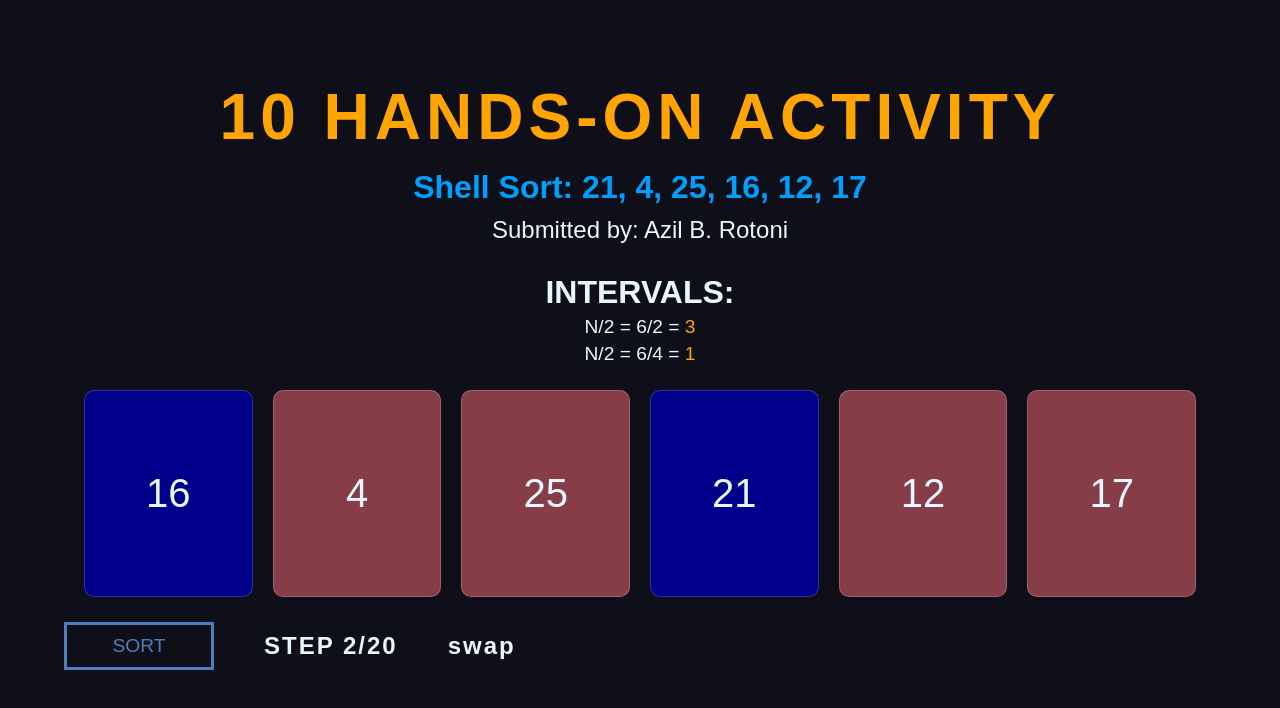
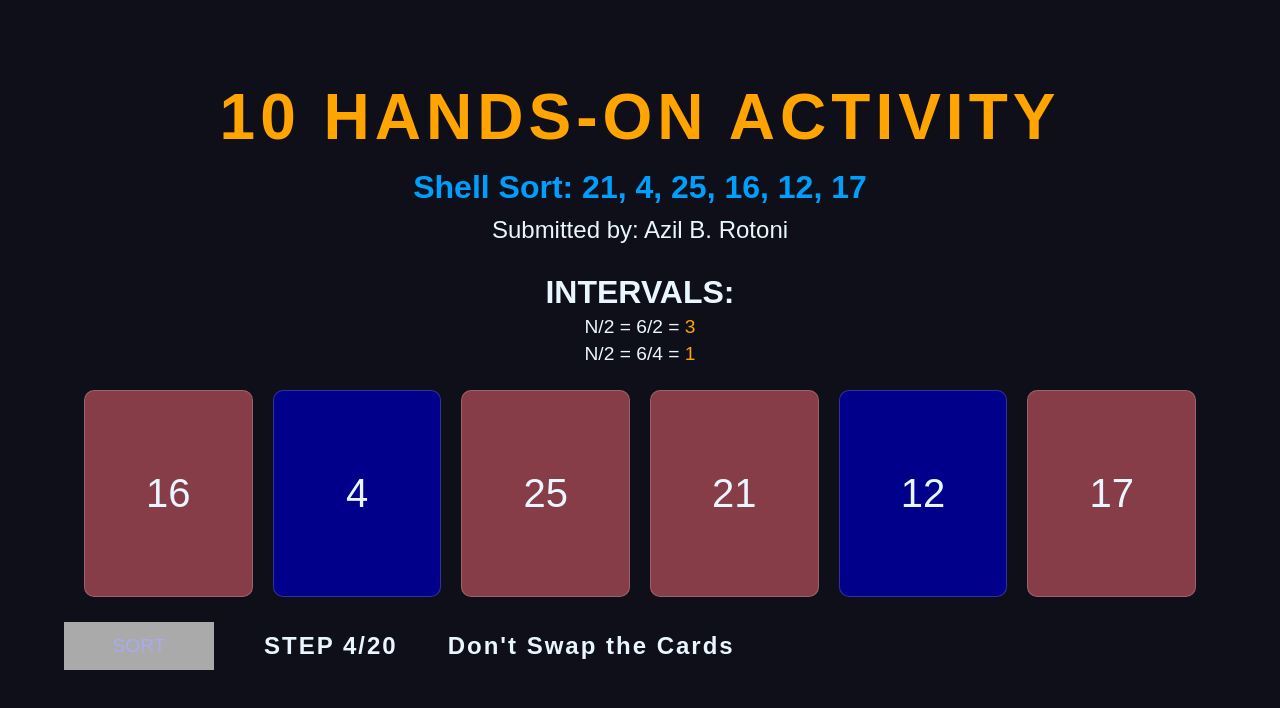
Before and after one commit to Ar-KIT/ShellSort, a plain HTML site: page index.html in a window 1280 px wide. Both pictures are taken after a click on the button "SORT". Drawn offline with Linux system fonts and the light colour scheme.

Commit message:
Shell Sort

```diff
--- a/index.html
+++ b/index.html
@@ -29,6 +29,7 @@
         </div>
         <div class="buttons">
             <button id="sort">SORT</button>
+            <button id="shuffle">Shuffle</button>
             <h2 class="steps"></h2>
             <h2 class="move"></h2>
         </div>
--- a/script-Rotoni.js
+++ b/script-Rotoni.js
@@ -3,89 +3,91 @@ let stepsContent = document.querySelector(".buttons .steps");
 let moveContent = document.querySelector(".buttons .move");
 let cards = document.querySelectorAll('.card');
 let arrValues = Array.from(cards).map(card => parseInt(card.textContent));
-console.log(arrValues);
-let increments = [1, 3];
+let totalSteps;
+let sortButton = document.getElementById("sort");
+let shuffleButton = document.getElementById("shuffle")
 
-let sortButton = document.getElementById("sort");
-sortButton.addEventListener("click", () => {
-    shellSort(arrValues);
+sortButton.addEventListener("click", async () => {
+    currentStep = 0;
+    totalSteps = countShellSortSteps([...arrValues]);
+    sortButton.disabled = true;
+    sortButton.classList.add("disabled");
+
+    await shellSort(arrValues);
+    moveContent.textContent = "";
+    shuffleButton.style.display ="block"
 });
+shuffleButton.addEventListener("click", async ()=>{
+    currentStep = 0;
+    changeStepContent();
+    arrValues = generateShuffledArray(1, 50);
+    updateCardValues();
+    shuffleButton.style.display = "none";
+    sortButton.disabled = false;
+    sortButton.classList.remove("disabled");
+    stepsContent.textContent = "";
+})
 
 async function shellSort(arr) {
+
     let n = arr.length;
-    let callAction = 0;
-
-    let actionsArray = [
-        { index: 0, action: 'compare' },
-        { index: 1, action: 'swap' },
-        { index: 2, action: 'compare' },
-        { index: 3, action: 'not swap' },
-        { index: 4, action: 'compare' },
-        { index: 5, action: 'swap' },
-        { index: 6, action: 'compare' },
-        { index: 7, action: 'swap' },
-        { index: 8, action: 'compare' },
-        { index: 9, action: 'not swap' },
-        { index: 10, action: 'compare' },
-        { index: 11, action: 'not swap' },
-        { index: 12, action: 'compare' },
-        { index: 13, action: 'swap' },
-        { index: 14, action: 'compare' },
-        { index: 15, action: 'swap' },
-        { index: 16, action: 'compare' },
-        { index: 17, action: 'swap' },
-        { index: 18, action: 'compare' },
-        { index: 19, action: 'not swap' },
-    ];
+    let toSwap;
     for (let gap = Math.floor(n/2); gap > 0; gap = Math.floor(gap/2)) {
         for (let i = gap; i < n ; i += 1) {
-
+            toSwap = false;
             if(arr[i] < arr[i-gap] && gap === 1){
+                moveContent.textContent = "Compare the Cards"
                 let j;
                 let temp = arr[i];
 
                 for (j = i; j >= gap && arr[j-gap] > temp; j-=gap)  {
+                    moveContent.textContent = "Compare the Cards"
                     arr[j] = arr[j-gap];
                     arr[j-gap] = temp
 
                     changeStepContent();
                     addHighlight(j, j-gap);
-                    moveContent.textContent = actionsArray[callAction].action;
-                    callAction++;
-                    await delay(2000);
-
+                    await delay(900);
+                    toSwap = true;
+                    if(toSwap){
+                        moveContent.textContent = "Swap the Cards"
+                    }else{
+                        moveContent.textContent = "Don't Swap the Cards"
+                    }
                     changeStepContent();
                     removeHighlight(j, j - gap, arr);
-                    moveContent.textContent = actionsArray[callAction].action;
-                    callAction++;
-                    await delay(1000);
+                    await delay(1500);
 
                     removeSwap();
+
                 }
                 arr[j] = temp;
 
+
             }else{
+                moveContent.textContent = "Compare the Cards"
                 let x = arr[i];
                 let y = arr[i-gap];
                 if(arr[i] < arr[i-gap]){
-
                     arr[i] = y;
                     arr[i-gap] = x;
+                    toSwap = true;
                 }
                 changeStepContent();
                 addHighlight(i, i - gap);
-                moveContent.textContent = actionsArray[callAction].action;
-                callAction++;
-                await delay(2000);
-
+                await delay(900);
+                if(toSwap){
+                    moveContent.textContent = "Swap the Cards"
+                }else{
+                    moveContent.textContent = "Don't Swap the Cards"
+                }
                 changeStepContent();
                 removeHighlight(i, i - gap, arr);
-                moveContent.textContent = actionsArray[callAction].action;
-                callAction++;
                 await delay(1000);
 
                 removeSwap();
             }
+
         }
     }
     return arr;
@@ -116,5 +118,53 @@ function addHighlight(x,y){
 
 function changeStepContent() {
     currentStep++;
-    stepsContent.textContent = `STEP ${currentStep}/20`;
+    stepsContent.textContent = `STEP ${currentStep}/${totalSteps}`;
 }
+function countShellSortSteps(arr) {
+    let n = arr.length;
+    let totalSteps = 0;
+
+    for (let gap = Math.floor(n/2); gap > 0; gap = Math.floor(gap/2)) {
+        for (let i = gap; i < n ; i += 1) {
+            if(arr[i] < arr[i-gap] && gap === 1){
+                let j;
+                let temp = arr[i];
+
+                for (j = i; j >= gap && arr[j-gap] > temp; j-=gap)  {
+                    arr[j] = arr[j-gap];
+                    arr[j-gap] = temp
+
+                    totalSteps+= 2;
+                }
+                arr[j] = temp;
+            }else{
+                let x = arr[i];
+                let y = arr[i-gap];
+                if(arr[i] < arr[i-gap]){
+                    arr[i] = y;
+                    arr[i-gap] = x;
+                    toSwap = true;
+                }
+                totalSteps+= 2;
+            }
+
+        }
+    }
+    return totalSteps;
+}
+
+function generateShuffledArray(min, max) {
+    let allValues = Array.from({ length: max - min + 1 }, (_, index) => index + min);
+
+    for (let i = allValues.length - 1; i > 0; i--) {
+        const j = Math.floor(Math.random() * (i + 1));
+        [allValues[i], allValues[j]] = [allValues[j], allValues[i]];
+    }
+
+    return allValues.slice(0, 6);
+}
+function updateCardValues() {
+    cards.forEach((card, index) => {
+        card.textContent = arrValues[index];
+    });
+}
--- a/style-Rotoni.css
+++ b/style-Rotoni.css
@@ -156,13 +156,33 @@ body{
     0% {
         transform: translateY(0px);
     }
-    50% {
-        transform: translateY(-20px);
+    75% {
+        transform: translateY(-10px);
     }
     100% {
-        transform: translateY(-20px);
+        transform: translateY(-10px);
     }
 }
 .swap{
     background-color: darkblue;
 }
+button.disabled{
+    cursor: default;
+    background-color: #aaa;
+    border: 3px solid #aaa;
+    color: #aae;
+
+}
+button.disabled:hover{
+    color: #aae;
+}
+.buttons button:disabled::before {
+    background: #aaa;
+}
+
+.buttons button:disabled:hover::before {
+    width: 0;
+}
+#shuffle{
+    display: none;
+}
```
